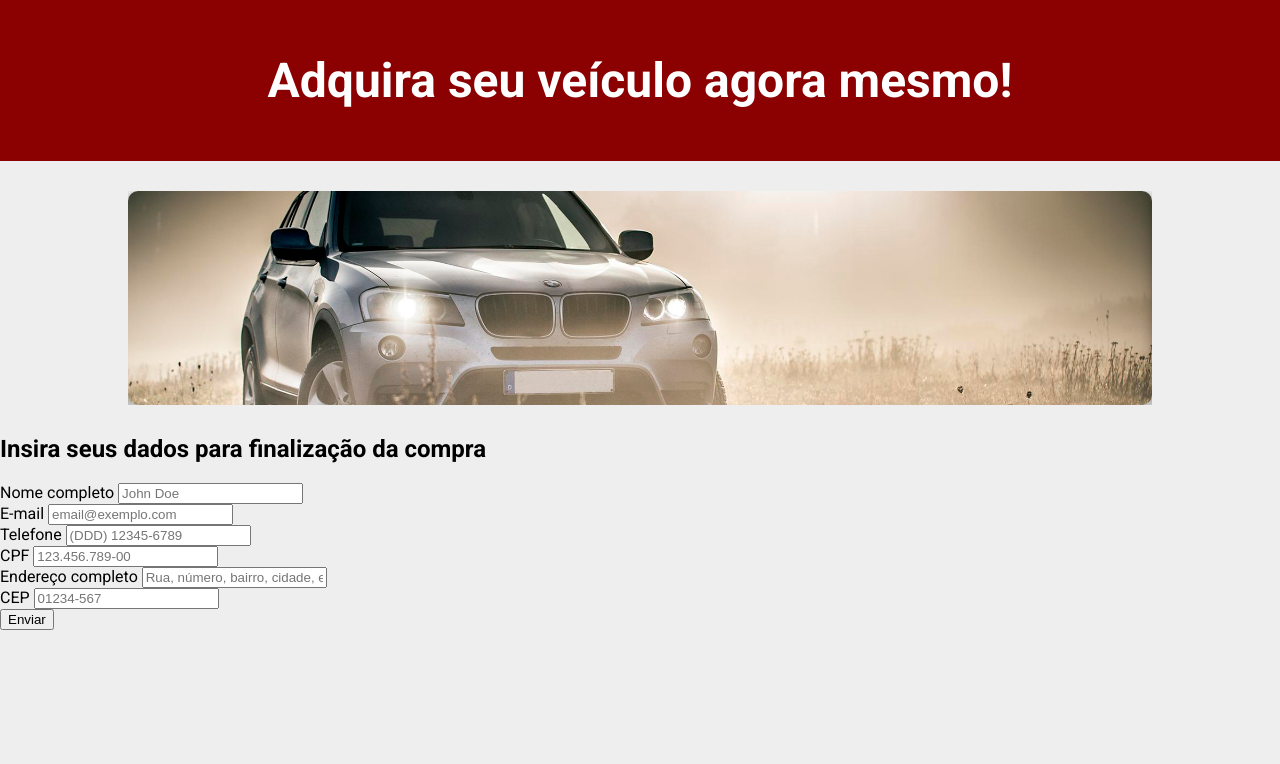
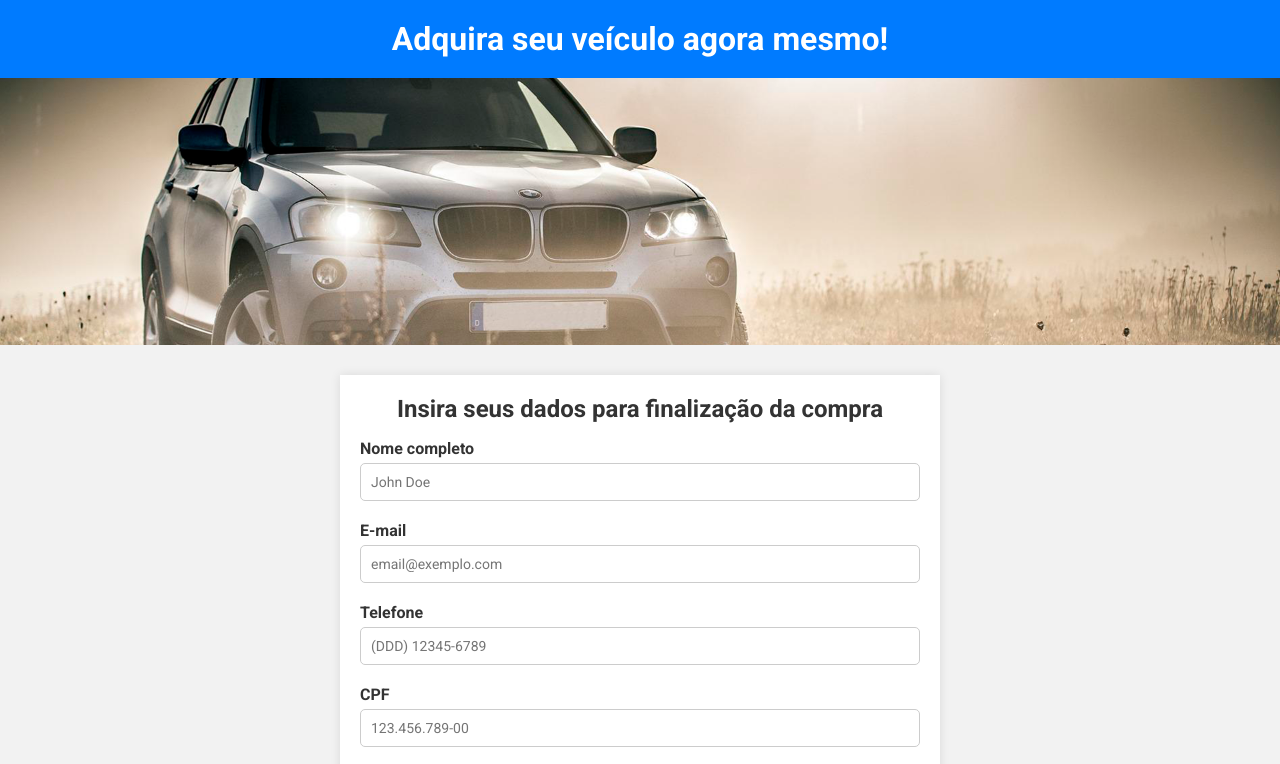
Before and after one commit to Samuel-Bagolin/plugins-jquery-exercicio, a plain HTML site: page index.html in a window 1280 px wide. Shown: the top 764 px of the page. Drawn offline with nearby package versions, Linux system fonts and the light colour scheme.

Commit message:
main.css

```diff
--- a/main.css
+++ b/main.css
@@ -1,26 +1,90 @@
-body {
-    font-family: 'Roboto', sans-serif;
+/* Resetando margens, preenchimento e definindo box-sizing */
+* {
     margin: 0;
     padding: 0;
-    background-color: #eeeeee;
+    box-sizing: border-box;
+    font-family: 'Roboto', sans-serif;
 }
 
-header {
-    background-color: #8B0000;
-    color: #ffffff;
-    padding: 20px 0;
-    text-align: center;
-    font-weight: bold;
-    font-size: 1.5rem;
+/* Estilos gerais do body */
+body {
+    background-color: #f2f2f2;
+    color: #333;
 }
 
-#carousel-imagens {
-    width: 80%;
-    margin: 30px auto;
+/* Estilo do header */
+header {
+    background-color: #007bff;
+    color: #fff;
+    text-align: center;
+    padding: 20px 0;
+    margin: 0 auto;
 }
 
-#carousel-imagens img {
+/* Título do formulário */
+h2 {
+    text-align: center;
+    margin-bottom: 16px;
+}
+
+/* Container do formulário */
+.container {
+    max-width: 600px;
+    margin: 0 auto;
+    padding: 20px;
+    margin-top: 30px;
+    background-color: #fff;
+    box-shadow: 0 0 10px rgba(0, 0, 0, 0.1);
+}
+
+/* Estilo dos campos do formulário */
+.form-campo {
+    margin-bottom: 20px;
+}
+
+.form-campo label {
+    display: block;
+    font-weight: bold;
+    margin-bottom: 5px;
+}
+
+.form-campo input {
     width: 100%;
-    border-radius: 10px;
-    box-shadow: 0 4px 12px rgba(0, 0, 0, 0.3);
+    padding: 10px;
+    border: 1px solid #ccc;
+    border-radius: 5px;
+    font-size: 14px;
+    transition: border 0.3s ease-in-out;
 }
+
+/* Efeito de foco nos campos de input */
+.form-campo input:focus {
+    border-color: #007bff;
+    outline: none;
+}
+
+/* Estilo do botão de envio */
+.container button {
+    background-color: #007bff;
+    color: white;
+    padding: 12px 20px;
+    border: none;
+    cursor: pointer;
+    font-weight: bold;
+    display: inline-block;
+    font-size: 16px;
+    border-radius: 5px;
+    transition: background-color 0.3s ease-in-out;
+}
+
+/* Efeito de foco no botão */
+.container button:hover {
+    background-color: #0056b3;
+}
+
+/* Estilo para mensagens de erro */
+.error {
+    color: red;
+    font-size: 12px;
+    margin-top: 5px;
+}
```
